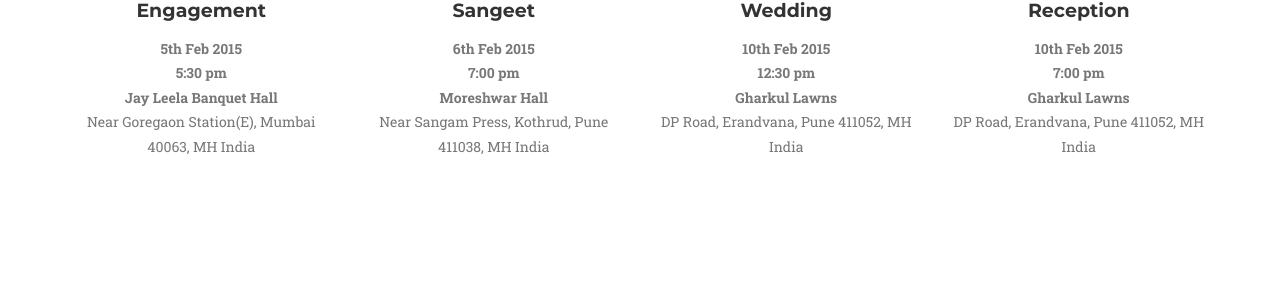
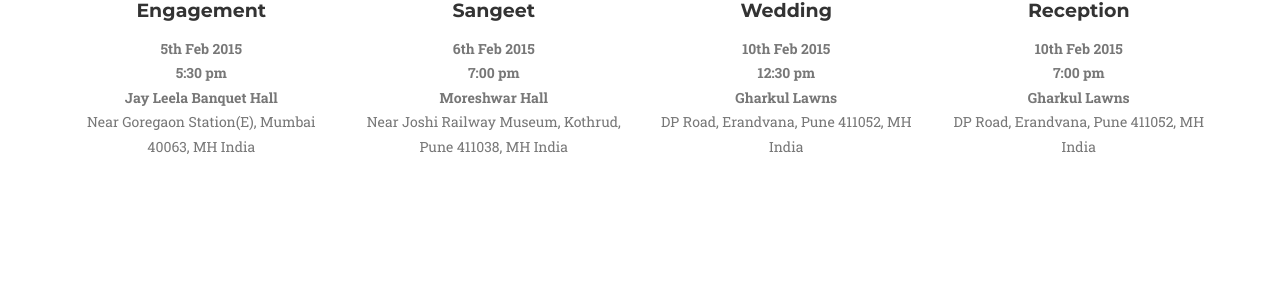
Before and after one commit to ajkl/wedding-invite, a Jekyll site: the page built from index.html, in a window 1280 px wide and 900 px high, scrolled down 1027 px. Shown: the part 148-454 px from the top of the window. Built offline with Jekyll 4.4.1, drawn with Linux system fonts in a browser that asks for light colours; some web fonts are replaced; comment, search, counter and statistics services are not loaded.

Commit message:
Update services.html

```diff
--- a/_includes/services.html
+++ b/_includes/services.html
@@ -24,7 +24,7 @@
                     </span>
 
                     <h4 class="service-heading">Sangeet</h4>
-                    <p class="text-muted"><b>6th Feb 2015<br>7:00 pm<br>Moreshwar Hall<br></b>Near Sangam Press, Kothrud, Pune 411038, MH India</p>
+                    <p class="text-muted"><b>6th Feb 2015<br>7:00 pm<br>Moreshwar Hall<br></b>Near Joshi Railway Museum, Kothrud, Pune 411038, MH India</p>
                 </div>
                 <div class="col-md-3">
                     <span class="fa-stack fa-4x">
```
